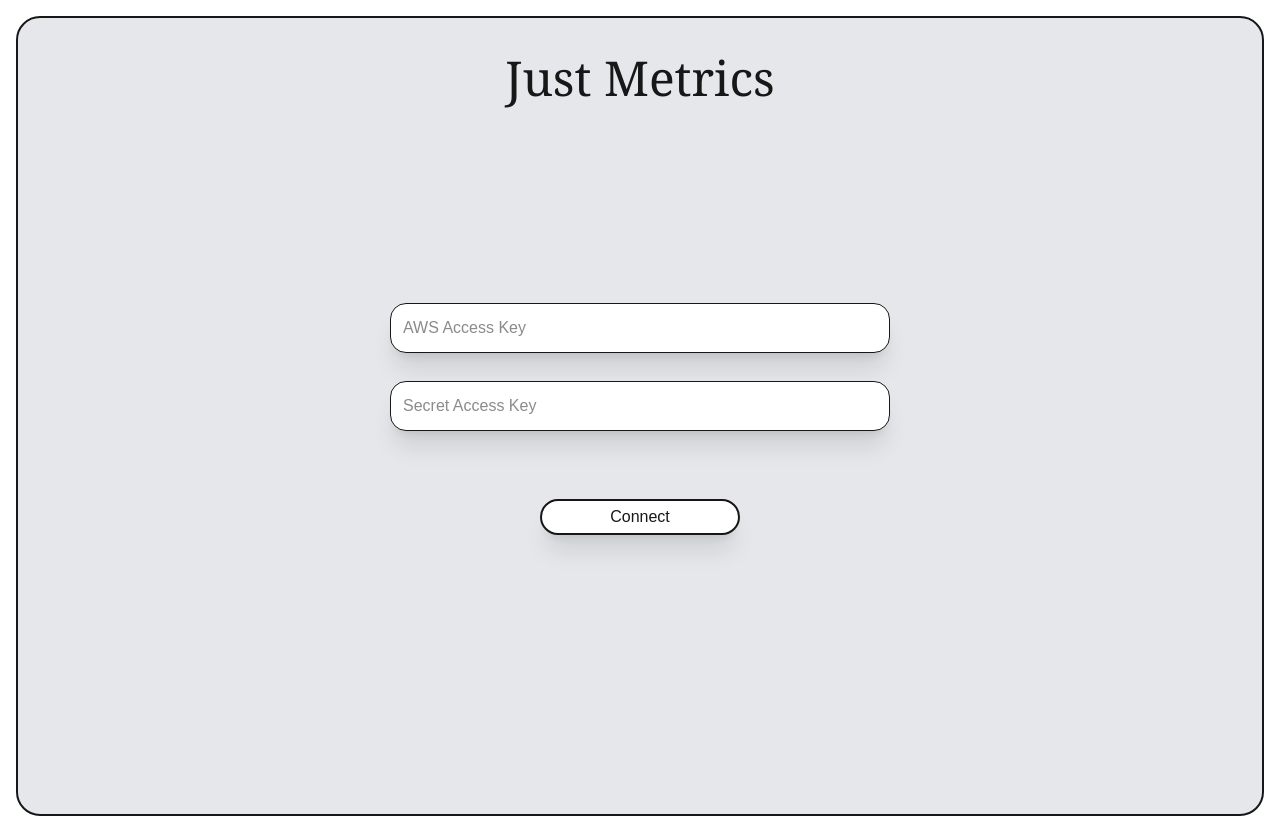
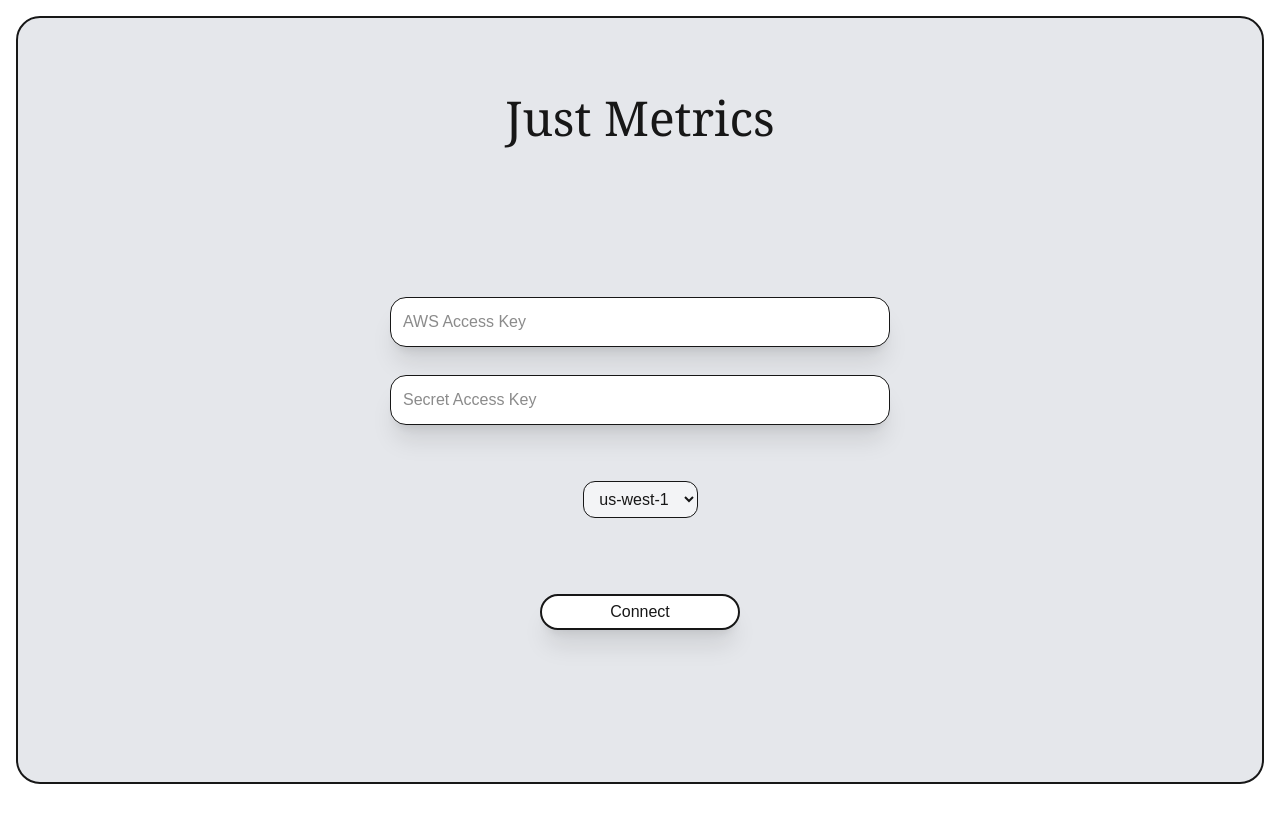
Before and after one commit to justMetrics/justMetrics, a Next.js app: page / in a window 1280 px wide. After the commit the page ends 800 px from the top, so only its background shows below. Built offline with nearby package versions, Linux system fonts and the light colour scheme.

Commit message:
more pain but completed
Co-authored-by: mendoul <mendoul@users.noreply.github.com>
Co-authored-by: FengJie <fengjie8791@users.noreply.github.com>
Co-authored-by: jiaqiwang1105 <jiaqiwang1105@users.noreply.github.com>

```diff
--- a/components/ClientWapper.tsx
+++ b/components/ClientWapper.tsx
@@ -7,13 +7,14 @@ import Metrics from './Metrics';
 const ClientWapper = () => {
   const [insData, setInsData] = useState<any[]>([]);
   const [credentials, setCredentials] = useState<string[]>([]);
+  const [selectedRegion, setSelectedRegion] = useState<string>('')
   console.log('clientwrapperRerender')
   return (
     <div>
       {credentials.length !== 0 ? (
-        <Metrics insData={insData} credentials={credentials} />
+        <Metrics insData={insData} credentials={credentials} selectedRegion={selectedRegion} />
       ) : (
-        <KeyInPut setInsData={setInsData} setCredentials={setCredentials} />
+        <KeyInPut setSelectedRegion={setSelectedRegion}setInsData={setInsData} setCredentials={setCredentials} />
       )}
     </div>
   );
--- a/components/KeyInPut.tsx
+++ b/components/KeyInPut.tsx
@@ -2,26 +2,39 @@
 
 import { useState, useEffect } from 'react';
 import useApiKeysFetch from '../fetch/apiKeysFetch';
+import Select from 'react-select';
+
 // type Credential = [accessKeyId: string, secretAccessKey: string];
 type KeyInPutProps = {
   setInsData: React.Dispatch<React.SetStateAction<any[]>>;
   setCredentials: React.Dispatch<React.SetStateAction<string[]>>;
+  setSelectedRegion: React.Dispatch<React.SetStateAction<string>>;
 };
 
-const KeyInPut = ({ setInsData, setCredentials }: KeyInPutProps) => {
+const KeyInPut = ({ setInsData, setCredentials, setSelectedRegion }: KeyInPutProps) => {
   const [awsAccessKey, setAwsAccessKey] = useState('');
   const [secretAccessKey, setSecretAccessKey] = useState('');
+  const [testRegion, setTestRegion] = useState('');
   const [fetchError, setFetchError] = useState<string | null>(null);
   // custom hooks
   const { response, error, sendApiKeys } = useApiKeysFetch();
 
   useEffect(() => {
     if (response) {
+      console.log('useEffectResponse', response)
       setInsData(response);
       // save credentials to state
       setCredentials([awsAccessKey, secretAccessKey]);
+      setSelectedRegion(testRegion);
+      console.log('testRegionfromuseEffect',testRegion)
     }
   }, [response]);
+
+  const handleSelectRegion = (selectRegion: string) => {
+    console.log('Select Region from dropdown list on main page', selectRegion);
+    setTestRegion(selectRegion)
+    // setRegion(selectRegion)
+  };
 
   // invoke fetch function
   const sendApi = () => {
@@ -35,25 +48,26 @@ const KeyInPut = ({ setInsData, setCredentials }: KeyInPutProps) => {
       return;
     }
     // invoke function to POST keys
-    sendApiKeys(url, awsAccessKey, secretAccessKey);
+    sendApiKeys(url, awsAccessKey, secretAccessKey, testRegion);
 
     // if error is returned
     if (error) {
       setFetchError(error);
     }
+    //'us-west-1'
 
     // reset keys input
     // setAwsAccessKey('');
     // setSecretAccessKey('');
   };
   return (
-    <div>
-      <div className='h-screen flex flex-col items-center rounded-3xl border-2 m-4 bg-gray-200 '>
-        <header className='h-[15%] flex flex-row items-center text-5xl font-serif'>
+    <div className='h-screen p-4 box-border'>
+      <div className='min-h-full flex flex-col items-center rounded-3xl border-2 bg-gray-200'>
+        <header className='h-[25vh] flex flex-row items-center text-5xl font-serif p-7'>
           <h1>Just Metrics</h1>
         </header>
 
-        <main className='h-[50%] flex flex-col justify-end gap-7'>
+        <main className='h-[60vh] flex flex-col justify-end gap-7 p-7'>
           <input
             className='aws-access-key-input bg-white rounded-2xl border-[1.5px] p-3 w-[500px] shadow-xl'
             placeholder='AWS Access Key'
@@ -67,8 +81,19 @@ const KeyInPut = ({ setInsData, setCredentials }: KeyInPutProps) => {
             value={secretAccessKey}
             onChange={(e) => setSecretAccessKey(e.target.value)}
           ></input>
+          <select
+            id='regionSelect'
+            className='border rounded-xl p-2 m-2 mt-7 bg-gray-100 w-[115px] self-center text-center'
+            onChange={(e) => setTestRegion(e.target.value)}
+            // onChange={(e) => setTestRegion('us-west-2')}
+          >
+            <option>us-west-1</option>
+            <option>us-west-2</option>
+            <option>us-east-1</option>
+            <option>us-east-2</option>
+          </select>
           <button
-            className='connect-button bg-white hover:bg-gray-100 rounded-3xl border-[2.25px] p-1 w-[200px] shadow-xl self-center mt-10'
+            className='connect-button bg-white hover:bg-gray-100 rounded-3xl border-[2.25px] p-1 w-[200px] shadow-xl self-center m-10'
             onClick={sendApi}
           >
             Connect
--- a/fetch/apiKeysFetch.ts
+++ b/fetch/apiKeysFetch.ts
@@ -13,7 +13,8 @@ const useApiKeysFetch = () => {
     async (
       url: string,
       awsAccessKey: string | number,
-      secretAccessKey: string | number
+      secretAccessKey: string | number,
+      region:string,
     ): Promise<any> => {
       try {
         const res = await fetch(url, {
@@ -24,6 +25,7 @@ const useApiKeysFetch = () => {
           body: JSON.stringify({
             accessKey: awsAccessKey,
             secretKey: secretAccessKey,
+            region:region
           }),
         });
 
--- a/fetch/metricsFetch.ts
+++ b/fetch/metricsFetch.ts
@@ -17,7 +17,7 @@ const useMetricsFetch = () => {
     ): Promise<any> => {
       try {
         // deconstruct instanceMetricBody
-        const { metrics, instances, credentials } = instanceMetricbody;
+        const { metrics, instances, credentials, region } = instanceMetricbody;
 
         const res = await fetch(url, {
           method: 'POST',
@@ -30,6 +30,7 @@ const useMetricsFetch = () => {
             requestedMetrics: metrics,
             awsAccessKey: credentials[0],
             secretKey: credentials[1],
+            region:region
           }),
         });
 
--- a/package.json
+++ b/package.json
@@ -16,7 +16,9 @@
     "next": "15.3.2",
     "react": "^19.0.0",
     "react-chartjs-2": "^5.3.0",
-    "react-dom": "^19.0.0"
+    "react-dom": "^19.0.0",
+    "react-scroll": "^1.9.3",
+    "react-select": "^5.10.1"
   },
   "devDependencies": {
     "@eslint/eslintrc": "^3",
--- a/src/app/api/awsmetrics/route.ts
+++ b/src/app/api/awsmetrics/route.ts
@@ -13,12 +13,13 @@ import {
 
 export async function POST(request: NextRequest) {
   try {
-    const { requestedMetrics, instanceIds, awsAccessKey, secretKey } =
+    const { requestedMetrics, instanceIds, awsAccessKey, secretKey, region } =
       await request.json();
-    // console.log('KEYS', awsAccessKey, secretKey);
+    console.log('awsmetrics KEYS', awsAccessKey, secretKey, region);
+    console.log('modelCreationtestRegion', region)
 
     const cloudwatchClient = new CloudWatchClient({
-      region: 'us-west-1', //make util function and call inside
+      region: region, //make util function and call inside
       credentials: {
         accessKeyId: awsAccessKey,
         secretAccessKey: secretKey,
--- a/src/app/api/awsmodelcreation/route.ts
+++ b/src/app/api/awsmodelcreation/route.ts
@@ -3,7 +3,7 @@ import { NextRequest, NextResponse } from 'next/server';
 
 let loggedInClient;
 export async function POST(req: NextRequest) {
-  const { accessKey, secretKey } = await req.json();
+  const { accessKey, secretKey, region } = await req.json();
 
   // const { accessKey, secretKey, region } = await req.json();
   //! region harded; need to be convered later
@@ -18,11 +18,11 @@ export async function POST(req: NextRequest) {
       { status: 400 }
     );
   }
-  //console.log(accessKey, secretKey);
+  console.log('KEYS', accessKey, secretKey, region);
 
   try {
     const ec2 = new EC2Client({
-      region: 'us-west-1',
+      region: region,
       // region: 'us-east-2',
       //! region harded; need to be convered later
       credentials: {
@@ -35,8 +35,8 @@ export async function POST(req: NextRequest) {
     const result = await ec2.send(command);
 
     const instances = result.Reservations?.flatMap((el) => el.Instances);
-    //console.log('👀 👀 👀 👀 TEST!!!!!!!', instances);
-    //console.log(JSON.stringify(instances, null, 2));
+    console.log('👀 👀 👀 👀 TEST!!!!!!!', instances);
+    console.log(JSON.stringify(instances, null, 2));
 
     const res = instances?.map((el) => {
       return {
--- a/src/app/globals.css
+++ b/src/app/globals.css
@@ -27,12 +27,37 @@ body {
   font-family: Arial, Helvetica, sans-serif;
 }
 
-/* Hide scrollbar but allow scrolling */
-.hide-scrollbar {
-  scrollbar-width: none;          /* Firefox */
-  -ms-overflow-style: none;       /* Internet Explorer 10+ */
+.instancesList__control {
+  border-radius: 1.5rem !important; /* rounded-3xl */
+  border: 1px solid black;
+  overflow: hidden;      /* clip children */
+  padding: 0.5rem;
+  margin: 0.5rem;
+  margin-right: 1.75rem;
+  background-color: #f3f4f6;
+  border: 1px solid #d1d5db;
+  box-shadow: none;
+  min-height: 20px;
+  cursor: pointer;
+  transition: border-color 0.2s ease;
 }
 
-.hide-scrollbar::-webkit-scrollbar {
-  display: none;                  /* Chrome, Safari, Opera */
+.instancesList__menu {
+  @apply bg-white border border-gray-200 rounded-xl shadow-md mt-1 z-20;
 }
+
+.instancesList__option {
+  @apply px-4 py-2 cursor-pointer hover:bg-gray-100;
+}
+
+.instancesList__single-value {
+  @apply text-gray-800;
+}
+
+.instancesList__indicator-separator {
+  display: none;
+}
+
+.instancesList__dropdown-indicator {
+  @apply text-gray-500;
+}
```
Also changed, not shown: components/Metrics.tsx (+22 -16 lines), 1 other file (tests, documents, lock files or other folders).
